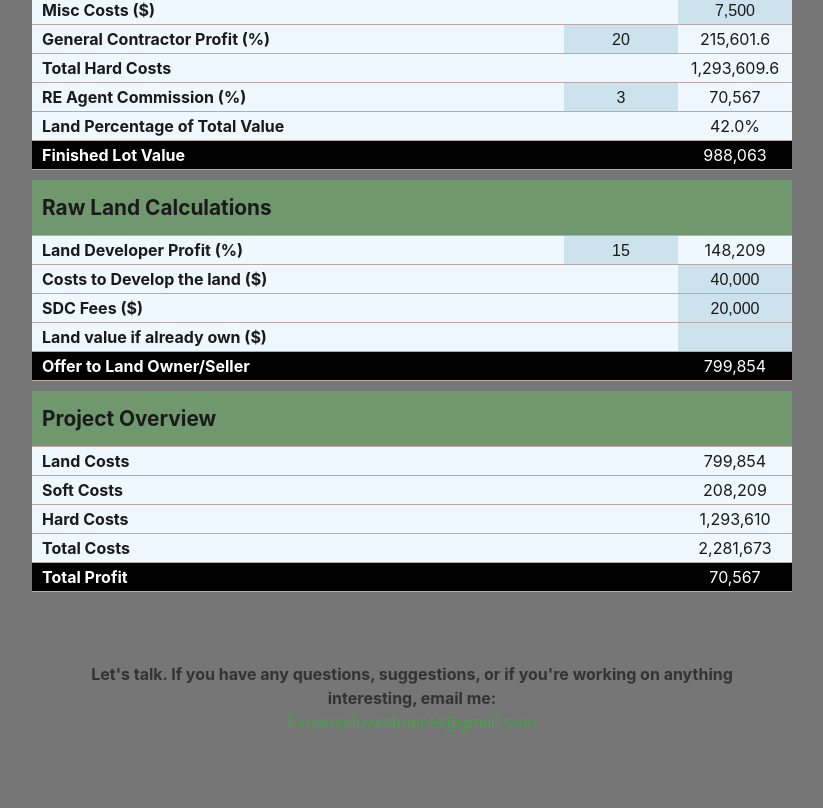
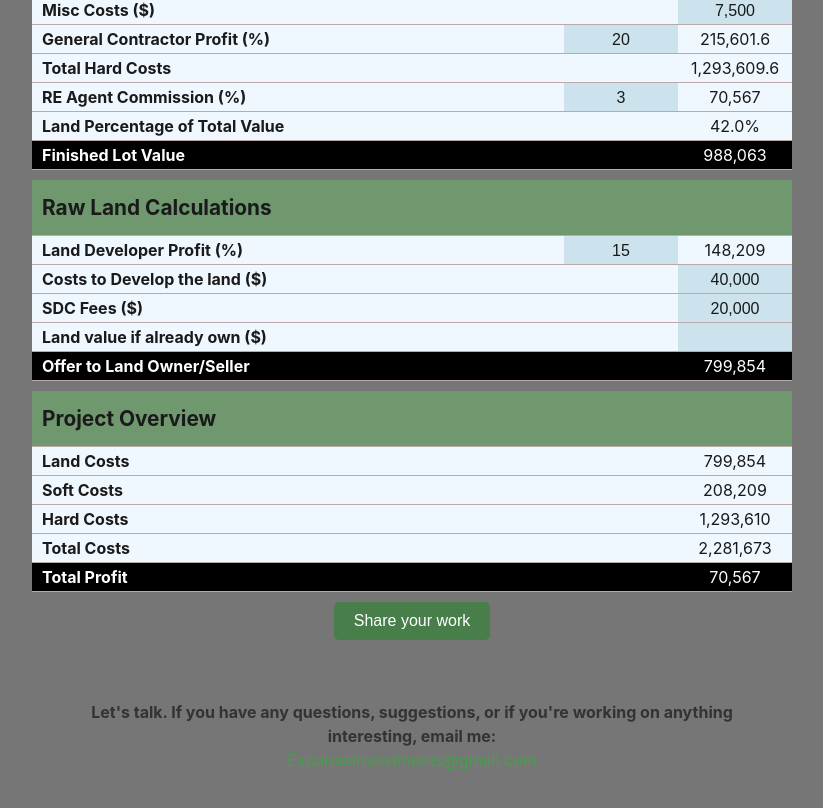
Before and after one commit to saaasaab/LandPriceCalculator, a React (Vite) app: page /industrial-development in a window 1280 px wide. Shown: the part 1102-1910 px from the top of the page, without its empty margins (228-1051 px from the left). Before the commit the page ends 1876 px from the top, so only its background shows below. Built offline with nearby package versions, Linux system fonts and the light colour scheme.

Commit message:
adding back in the copy

```diff
--- a/src/pages/IndustrialDevelopmentCalculator.tsx
+++ b/src/pages/IndustrialDevelopmentCalculator.tsx
@@ -1,4 +1,4 @@
-import { convertToPercent, removeCommas, roundAndLocalString, setInLocalStorage } from '../utils/utils';
+import { convertToPercent, copyToClipboard, removeCommas, roundAndLocalString, setInLocalStorage } from '../utils/utils';
 import DynamicRow from '../components/DynamicRow';
 import industrialDevelopmentCalculations from '../utils/industrialDevelopmentCalculations';
 import { DEFAULT_VALUES, SQ_FT_PER_ACRE } from '../utils/constants';
@@ -6,6 +6,7 @@ import { EAllStates, EPageNames } from '../utils/types';
 import { usePersistedState2 } from '../hooks/usePersistedState';
 
 import PopupBox from '../components/PopupBox';
+import { useState } from 'react';
 
 
 interface MultifamilyDevelopmentCalculationProps {
@@ -43,6 +44,7 @@ const IndustrialDevelopmentCalculator: React.FC<MultifamilyDevelopmentCalculatio
     const [SDCFees, setSDCFees] = usePersistedState2(page, EAllStates.SDCFees, DEFAULT_VALUES[page].SDCFees, queryParams);
     const [unbuildableAcres, setUnbuildableAcres] = usePersistedState2(page, EAllStates.unbuildableAcres, DEFAULT_VALUES[page].unbuildableAcres, queryParams);
 
+    const [copied, setCopied] = useState(false);
 
     const inputs = {
         grossAcres,
@@ -187,7 +189,7 @@ const IndustrialDevelopmentCalculator: React.FC<MultifamilyDevelopmentCalculatio
                     numberOfCells={2}
                 />
                 <DynamicRow
-                    cellValues={['Calculated Impervious Surface Ratio', convertToPercent(resultCalculateBuildingSqftIndustrial.imperviousSurfaceRatio ,1)]}
+                    cellValues={['Calculated Impervious Surface Ratio', convertToPercent(resultCalculateBuildingSqftIndustrial.imperviousSurfaceRatio, 1)]}
                     isMobile={isMobile}
                     numberOfCells={2}
                 />
@@ -307,7 +309,7 @@ const IndustrialDevelopmentCalculator: React.FC<MultifamilyDevelopmentCalculatio
                 />
 
                 <DynamicRow
-                    cellValues={["Land Percentage of Total Value", convertToPercent(landPercentage,1)]}
+                    cellValues={["Land Percentage of Total Value", convertToPercent(landPercentage, 1)]}
                     description="The percentage of the total building value attributed to the land."
                     isMobile={isMobile}
                     numberOfCells={2}
@@ -420,6 +422,12 @@ const IndustrialDevelopmentCalculator: React.FC<MultifamilyDevelopmentCalculatio
                 title="How much you should pay for the land"
             />
 
+            <button
+                onClick={() => copyToClipboard(inputs, setCopied)}
+                className={`copy-url-button ${copied ? 'copied' : ''}`}
+            >
+                {copied ? 'Copied your work! Now share the link' : 'Share your work'}
+            </button>
 
         </>
     );
--- a/src/pages/MultiFamilyDevelopmentCalculator.tsx
+++ b/src/pages/MultiFamilyDevelopmentCalculator.tsx
@@ -1,10 +1,11 @@
 import DynamicRow from '../components/DynamicRow';
-import { convertToPercent, removeCommas, roundAndLocalString } from '../utils/utils';
+import { convertToPercent, copyToClipboard, removeCommas, roundAndLocalString } from '../utils/utils';
 import multifamilyDevelopmentCalculations from '../utils/multifamilyDevelopmentCalculations';
 import { EAllStates, EPageNames } from '../utils/types';
 import { DEFAULT_VALUES } from '../utils/constants';
 import { usePersistedState2 } from '../hooks/usePersistedState';
 import PopupBox from '../components/PopupBox';
+import { useState } from 'react';
 
 interface MultifamilyDevelopmentCalculationProps {
     isMobile: boolean;
@@ -41,6 +42,7 @@ const MultifamilyDevelopmentCalculator: React.FC<MultifamilyDevelopmentCalculati
     const [realEstateCommissionPercentage, setRealEstateCommissionPercentage] = usePersistedState2(page, EAllStates.realEstateCommissionPercentage, DEFAULT_VALUES[page].realEstateCommissionPercentage, queryParams);
     const [requiresHandicappedParking, setRequiresHandicappedParking] = usePersistedState2(page, EAllStates.requiresHandicappedParking, DEFAULT_VALUES[page].requiresHandicappedParking, queryParams);
     const [unbuildableAcres, setUnbuildableAcres] = usePersistedState2(page, EAllStates.unbuildableAcres, DEFAULT_VALUES[page].unbuildableAcres, queryParams);
+    const [copied, setCopied] = useState(false);
 
     const inputs = {
         grossAcres,
@@ -460,6 +462,12 @@ const MultifamilyDevelopmentCalculator: React.FC<MultifamilyDevelopmentCalculati
                 data={"$"+roundAndLocalString(totalActualToLandOwner)}
                 title="How much you should pay for the land"
             />
+            <button
+                onClick={() => copyToClipboard(inputs, setCopied)}
+                className={`copy-url-button ${copied ? 'copied' : ''}`}
+            >
+                {copied ? 'Copied your work! Now share the link' : 'Share your work'}
+            </button>
         </>
     );
 };
--- a/src/pages/ResidentialDevelopmentCalculator.tsx
+++ b/src/pages/ResidentialDevelopmentCalculator.tsx
@@ -1,4 +1,4 @@
-import { convertToPercent, removeCommas, roundAndLocalString, setInLocalStorage } from '../utils/utils';
+import { convertToPercent, copyToClipboard, removeCommas, roundAndLocalString, setInLocalStorage } from '../utils/utils';
 import DynamicRow from '../components/DynamicRow';
 
 import './LandCalculator.scss';
@@ -7,6 +7,7 @@ import { DEFAULT_VALUES, infrastructurePercentage, SQ_FT_PER_ACRE } from '../uti
 import { EAllStates, EPageNames } from '../utils/types';
 import { usePersistedState2 } from '../hooks/usePersistedState';
 import PopupBox from '../components/PopupBox';
+import { useState } from 'react';
 
 
 interface ResidentialDevelopmentCalculationProps {
@@ -40,6 +41,7 @@ const ResidentialDevelopmentCalculator: React.FC<ResidentialDevelopmentCalculati
     const [sqFtPerLot, setSqFtPerLot] = usePersistedState2(page, EAllStates.sqFtPerLot, DEFAULT_VALUES[page].sqFtPerLot, queryParams);
     const [unbuildableAcres, setUnbuildableAcres] = usePersistedState2(page, EAllStates.unbuildableAcres, DEFAULT_VALUES[page].unbuildableAcres, queryParams);
     const [unitsPerAcre, setUnitsPerAcre] = usePersistedState2(page, EAllStates.unitsPerAcre, DEFAULT_VALUES[page].unitsPerAcre, queryParams);
+    const [copied, setCopied] = useState(false);
 
     const inputs = {
         grossAcres,
@@ -153,7 +155,7 @@ const ResidentialDevelopmentCalculator: React.FC<ResidentialDevelopmentCalculati
 
                 <DynamicRow
                     setInput={(value) => { setInLocalStorage(Number(value), `${EPageNames.RESIDENTIAL_DEVELOPMENT}_${EAllStates.unitsPerAcre}`); setUnitsPerAcre(value) }}
-                    cellValues={["Zoning - Maximum units per acre", removeCommas(unitsPerAcre) === 0 ? "": unitsPerAcre]}
+                    cellValues={["Zoning - Maximum units per acre", removeCommas(unitsPerAcre) === 0 ? "" : unitsPerAcre]}
                     description="The jurisdiction gives a zoning requirement for the maximum number of units per acre."
                     isMobile={isMobile}
                     numberOfCells={2}
@@ -362,65 +364,6 @@ const ResidentialDevelopmentCalculator: React.FC<ResidentialDevelopmentCalculati
             </div>
 
 
-
-            {/* <div className="table-container">
-                <DynamicRow
-                    cellValues={["Financing Options"]}
-                    isMobile={isMobile}
-                    numberOfCells={1}
-                    header={true}
-                />
-
-                <DynamicRow
-                    cellValues={["Interest Rate (Construction Loan)", `${loanToValueInterestRate}%`]}
-                    setInput={(value) => { setInLocalStorage(Number(value), `${EPageNames.RESIDENTIAL_DEVELOPMENT}_${EAllStates.}`);  setLoanToValueInterestRate(Number(value))}}
-                    isMobile={isMobile}
-                    numberOfCells={2}
-                    inputCellIndex={1}
-                />
-
-                <DynamicRow
-                    cellValues={["Interest Rate (Conventional Loan)", `${conventionalLoanInterestRate}%`]}
-                    setInput={(value) => { setInLocalStorage(Number(value), `${EPageNames.RESIDENTIAL_DEVELOPMENT}_${EAllStates.}`);  setConventionalLoanInterestRate(Number(value))}}
-                    isMobile={isMobile}
-                    numberOfCells={2}
-                    inputCellIndex={1}
-                />
-
-                <DynamicRow
-                    cellValues={["All Cash Purchase", `${allCash ? "Yes" : "No"}`]}
-                    isMobile={isMobile}
-                    numberOfCells={2}
-                    inputCellIndex={1}
-                />
-
-                <DynamicRow
-                    cellValues={["Construction to Conventional", `${constructionToConventional ? "Yes" : "No"}`]}
-                    isMobile={isMobile}
-                    numberOfCells={2}
-                    inputCellIndex={1}
-                />
-
-                <DynamicRow
-                    cellValues={["Loan Duration", `${loanDuration} years`]}
-                    setInput={(value) => { setInLocalStorage(Number(value), `${EPageNames.RESIDENTIAL_DEVELOPMENT}_${EAllStates.}`);  setLoanDuration(Number(value))}}
-                    isMobile={isMobile}
-                    numberOfCells={2}
-                    inputCellIndex={1}
-                />
-
-                <DynamicRow
-                    cellValues={["Total Financing Cost", roundAndLocalString(totalFinancingCosts)]}
-                    isMobile={isMobile}
-                    numberOfCells={2}
-                    description="Total cost of financing based on the selected loan type and interest rate"
-                    output={true}
-                />
-            </div> */}
-
-
-
-
             <div className="table-container">
                 <DynamicRow
                     cellValues={["Project Overview"]}
@@ -464,10 +407,16 @@ const ResidentialDevelopmentCalculator: React.FC<ResidentialDevelopmentCalculati
             </div>
 
             <PopupBox
-                data={"$"+roundAndLocalString(totalOfferToLandOwner)}
+                data={"$" + roundAndLocalString(totalOfferToLandOwner)}
                 title="How much you should pay for the land"
             />
 
+            <button
+                onClick={() => copyToClipboard(inputs, setCopied)}
+                className={`copy-url-button ${copied ? 'copied' : ''}`}
+            >
+                {copied ? 'Copied your work! Now share the link' : 'Share your work'}
+            </button>
         </>
     );
 };
```
Also changed, not shown: 1 other file (tests, documents, lock files or other folders).
